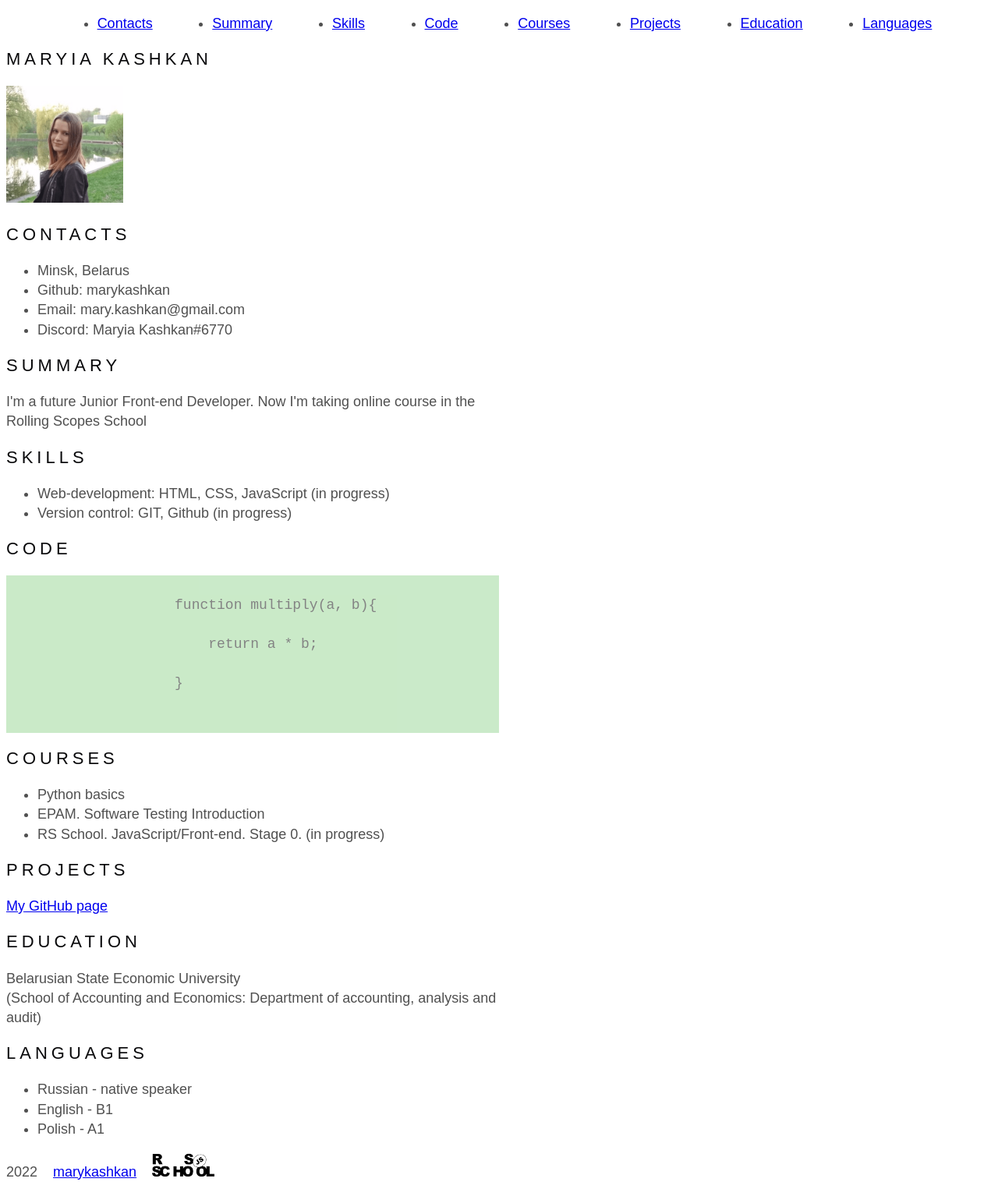
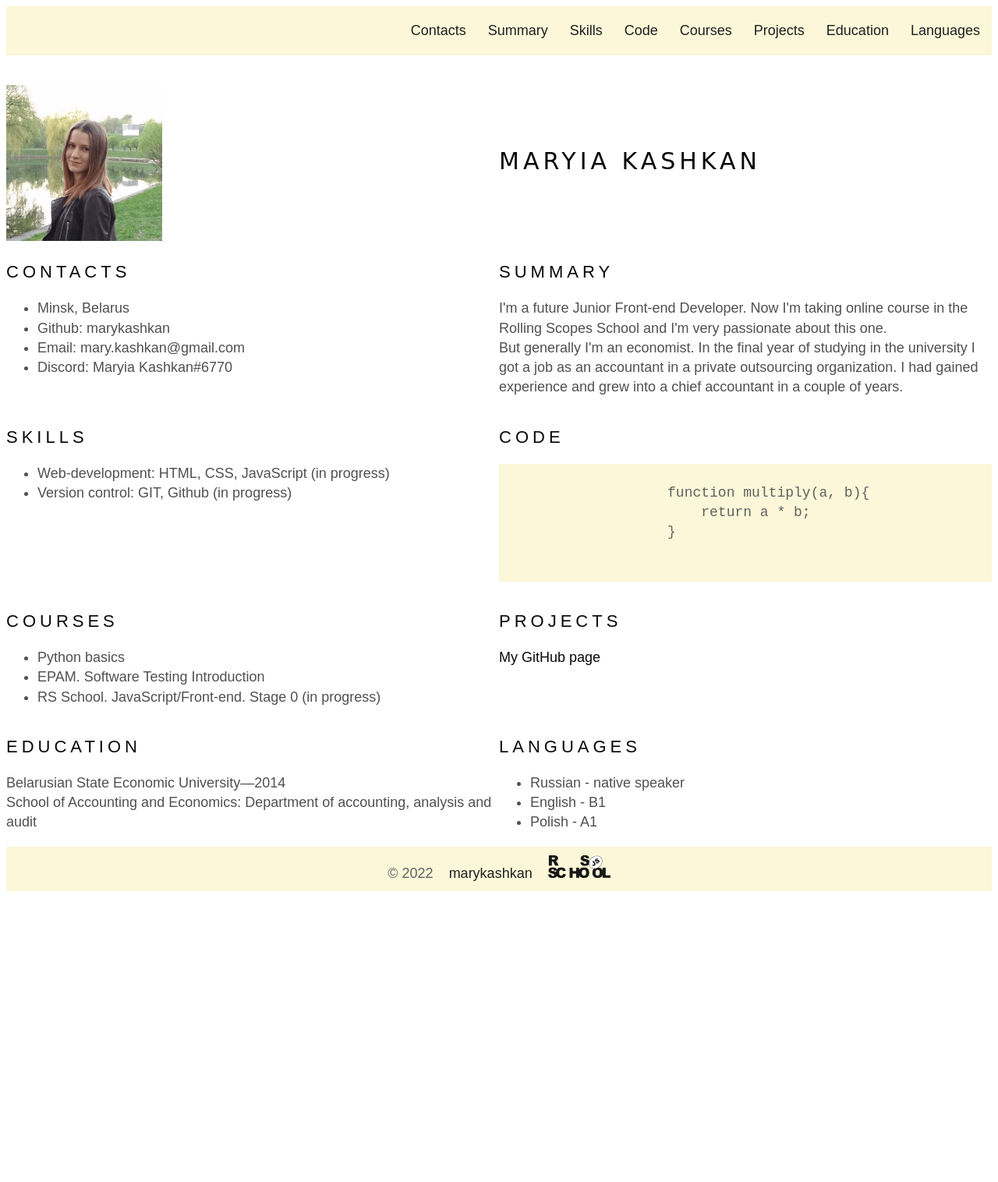
Before and after one commit to marykashkan/rsschool-cv, a plain HTML site: page index.html in a window 1280 px wide. Shown: the whole page at 78% size. After the commit the page ends 1151 px from the top, so only its background shows below. Drawn offline with Linux system fonts and the light colour scheme.

Commit message:
fix: change file index and style

```diff
--- a/index.html
+++ b/index.html
@@ -5,6 +5,7 @@
     <meta http-equiv="X-UA-Compatible" content="IE=edge">
     <meta name="viewport" content="width=device-width, initial-scale=1.0">
     <link rel="stylesheet" href="./style.css">
+    <link rel="icon" href="./assets/ico/favicon.ico">
     <title>CV Maryia Kashkan</title>
 </head>
 <body>
@@ -24,10 +25,13 @@
         <div class="container"></div>
     </header>
     <main class="main">
-        <div class="container" class="main-container">
+        <div class="container main-container">
             <section class="section">
-                <h1 class="section-title">Maryia Kashkan</h1>
+                <h1 class="h1-none">my photo</h1>
                 <img class="img-me" src="./assets/png/me.png" alt="my photo">
+            </section>
+            <section class="section">
+                <h1 class="section-name">Maryia Kashkan</h1>
             </section>
             <section class="section" id="contacts">
                 <h2 class="section-title">Contacts</h2>
@@ -40,7 +44,7 @@
             </section>
             <section class="section" id="summary">
                 <h2 class="section-title">Summary</h2>
-                <p>I'm a future Junior Front-end Developer. Now I'm taking online course in the Rolling Scopes School</p>
+                <p>I'm a future Junior Front-end Developer. Now I'm taking online course in the Rolling Scopes School and I'm very passionate about this one.<br>But generally I'm an economist. In the final year of studying in the university I got a job as an accountant in a private outsourcing organization. I had gained experience and grew into a chief accountant in a couple of years.</p>
             </section>
             <section class="section" id="skills">
                 <h2 class="section-title">Skills</h2>
@@ -53,8 +57,8 @@
                 <h2 class="section-title">Code</h2>
                 <pre class="code">
                     <code>
-                    function multiply(a, b){<br>
-                        return a * b;<br>
+                    function multiply(a, b){
+                        return a * b;
                     }
                     </code>
                 </pre>
@@ -64,7 +68,7 @@
                 <ul>
                     <li>Python basics</li>
                     <li>EPAM. Software Testing Introduction</li>
-                    <li>RS School. JavaScript/Front-end. Stage 0. (in progress)</li>
+                    <li>RS School. JavaScript/Front-end. Stage 0 (in progress)</li>
                 </ul>
             </section>
             <section class="section" id="projects">
@@ -73,7 +77,7 @@
             </section>
             <section class="section" id="education">
                 <h2 class="section-title">Education</h2>
-                <p>Belarusian State Economic University <br>(School of Accounting and Economics: Department of accounting, analysis and audit)</p>
+                <p>Belarusian State Economic University&mdash;2014<br>School of Accounting and Economics: Department of accounting, analysis and audit</p>
             </section>
             <section class="section" id="languages">
                 <h2 class="section-title">Languages</h2>
@@ -86,8 +90,8 @@
         </div>
     </main>
     <footer class="footer">
-        <div class="container">
-            <span>2022&nbsp;&nbsp;&nbsp;&nbsp;<a href="https://github.com/marykashkan">marykashkan</a>&nbsp;&nbsp;&nbsp;&nbsp;<a href="https://rs.school/js/"><img class="img-rs" src="./assets/png/rs_school_js.png" alt="rs_school"></a></span>
+        <div class="container footer-container">
+            <div>&copy;&nbsp;2022&nbsp;&nbsp;&nbsp;&nbsp;<a href="https://github.com/marykashkan">marykashkan</a>&nbsp;&nbsp;&nbsp;&nbsp;<a href="https://rs.school/js/"><img class="img-rs" src="./assets/png/rs_school_js.png" alt="rs_school"></a></div>
         </div>
     </footer>
 </body>
--- a/style.css
+++ b/style.css
@@ -2,10 +2,26 @@ html {
     scroll-behavior: smooth;
 }
 
+.nav {
+    background-color:#fbf7d4;
+    opacity: 0.9;
+    padding: 1px;
+}
+
 .nav-list {
     display: flex;
-    justify-content: space-evenly;
+    justify-content: flex-end;
     align-items: center;
+    list-style: none;
+}
+
+.nav-link {
+    padding: 0 14px;
+}
+
+.container {
+    max-width: 1440px;
+    margin: 0 auto;
 }
 
 .main-container {
@@ -39,9 +55,19 @@ body {
     color: #08080a;
 }
 
+.section-name {
+    font-size: 30px;
+    font-weight: 400;
+    text-transform: uppercase;
+    letter-spacing: 5px;
+    color: #08080a;
+    margin-top: 115px;
+    font-family: cursive;
+}
+
 .img-me {
-    width: 150px;
-    height: 150px;
+    width: 200px;
+    height: 200px;
 }
 
 .img-rs {
@@ -49,11 +75,30 @@ body {
     height: 30px;
 }
 
-.span {
-    text-indent: 5em;
+.footer {
+    background-color:#fbf7d4;
+    opacity: 0.9;
+    margin: 0;
+    padding: 0;
+}
+
+.footer-container {
+    display: flex;
+    justify-content: center;
+    padding: 10px;
 }
 
 .code {
-    background-color: rgb(180, 226, 178);
-    opacity: 0.7;
+    background-color:#fbf7d4;
+    opacity: 0.9;
 }
+
+a {
+    color: #08080a;
+    text-decoration: none;
+}
+
+.h1-none {
+    visibility: hidden;
+    margin: 0;
+}
```
Also changed, not shown: assets/ico/favicon.ico (added).
